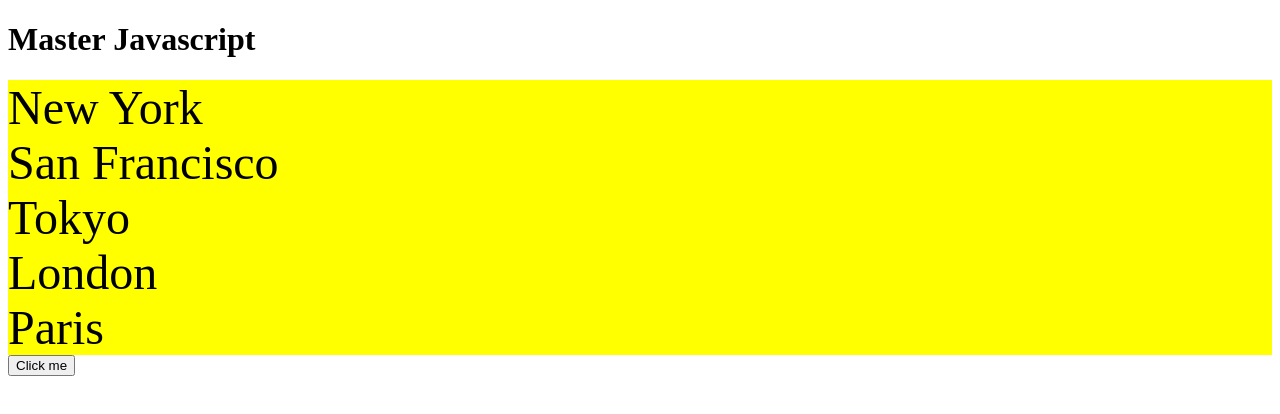
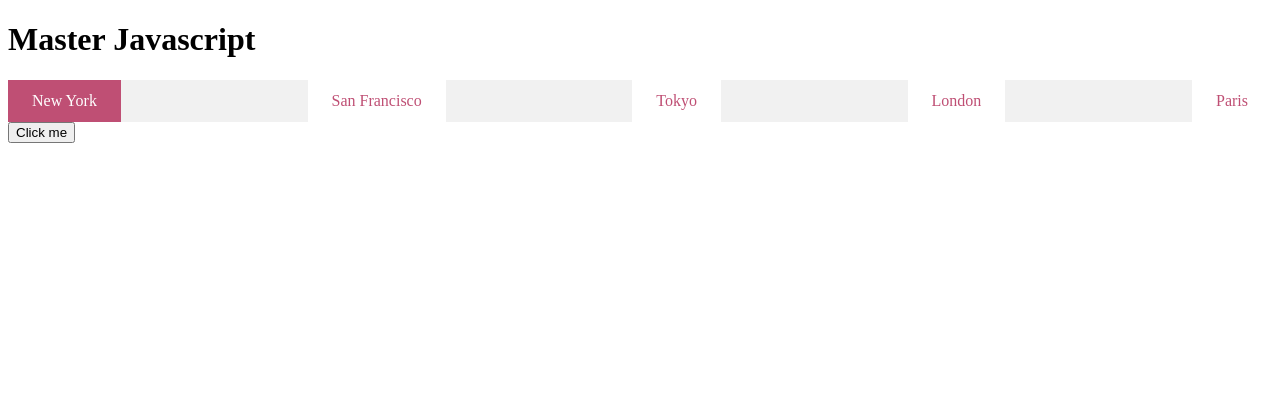
Before and after one commit to dengzhu-hub/react-mosh, a React (Vite) app: page / in a window 1280 px wide. Shown: the top 414 px of the page. Built offline with nearby package versions, Linux system fonts and the light colour scheme; no server answers.

Commit message:
add css in js with styled components

```diff
--- a/src/components/ListGroup/ListGroup.tsx
+++ b/src/components/ListGroup/ListGroup.tsx
@@ -1,12 +1,30 @@
 import { useState } from 'react';
-import styles from './ListGroup.module.css';
 
-
+import styled from 'styled-components';
+const List = styled.ul`
+  list-style: none;
+  margin: 0;
+  padding: 0;
+  display: flex;
+  flex-wrap: wrap;
+  justify-content: space-between;
+  align-items: center;
+  background-color: #f1f1f1;
+`;
+const ListItem = styled.li<ListItemProps>`
+  background: ${(props) => (props.$active ? '#BF4F74' : '#fff')};
+  color: ${(props) => (props.$active ? 'white' : '#BF4F74')};
+  padding: 12px 24px;
+`;
 type ListGroupProps = {
   items: string[];
   heading: string;
   onSelectItem(item: string): void;
 };
+interface ListItemProps {
+  $active: boolean;
+  $primary?: boolean;
+}
 const ListGroup = ({ items, heading, onSelectItem }: ListGroupProps) => {
   const [selectIndex, setSelectIndex] = useState(0);
 
@@ -14,9 +32,10 @@ const ListGroup = ({ items, heading, onSelectItem }: ListGroupProps) => {
     <>
       <h1>{heading}</h1>
       {items.length === 0 && <p>No items found.</p>}
-      <ul className={[styles.listGroup, styles.container].join(' ')}>
+      <List>
         {items.map((item, index) => (
-          <li
+          <ListItem
+            $active={index === selectIndex}
             key={index}
             className={
               selectIndex === index
@@ -29,9 +48,9 @@ const ListGroup = ({ items, heading, onSelectItem }: ListGroupProps) => {
             }}
           >
             {item}
-          </li>
+          </ListItem>
         ))}
-      </ul>
+      </List>
     </>
   );
 };
```
Also changed, not shown: 2 other files (tests, documents, lock files or other folders).
